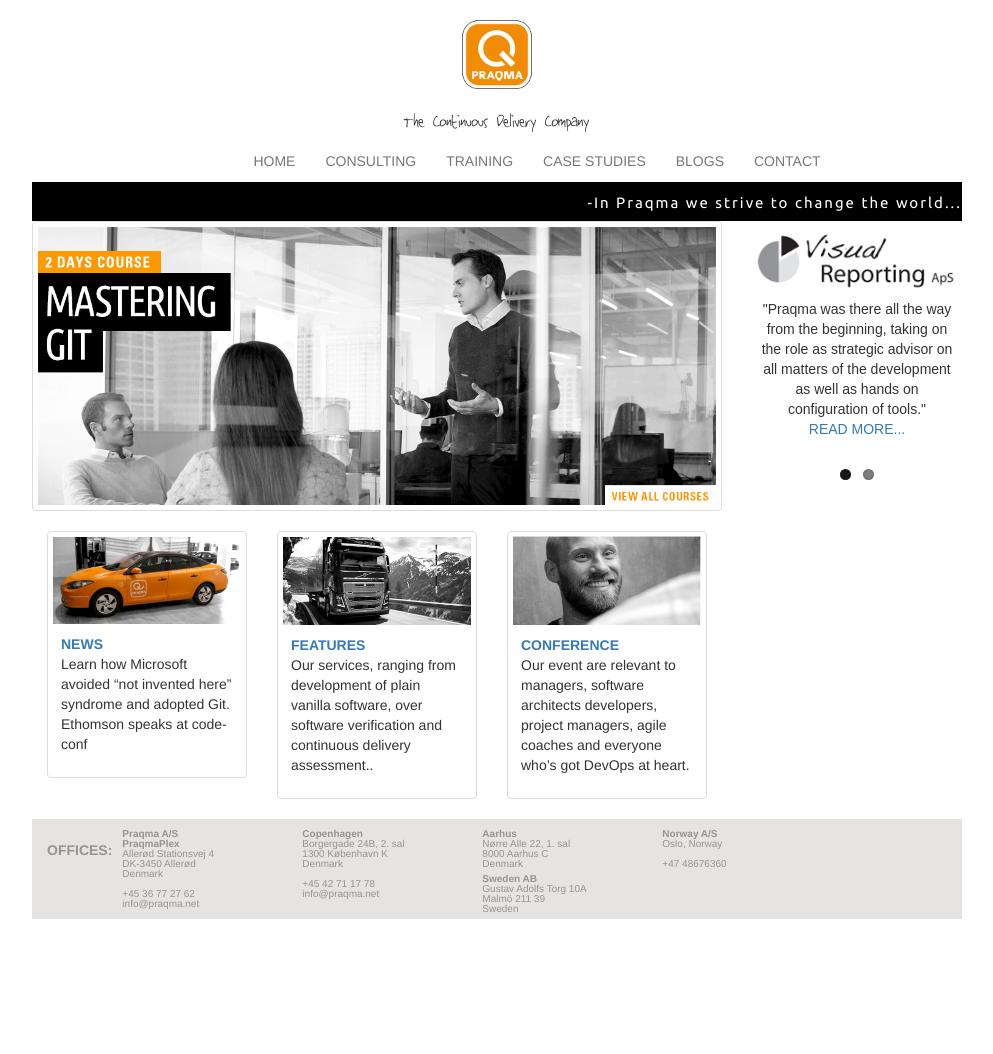
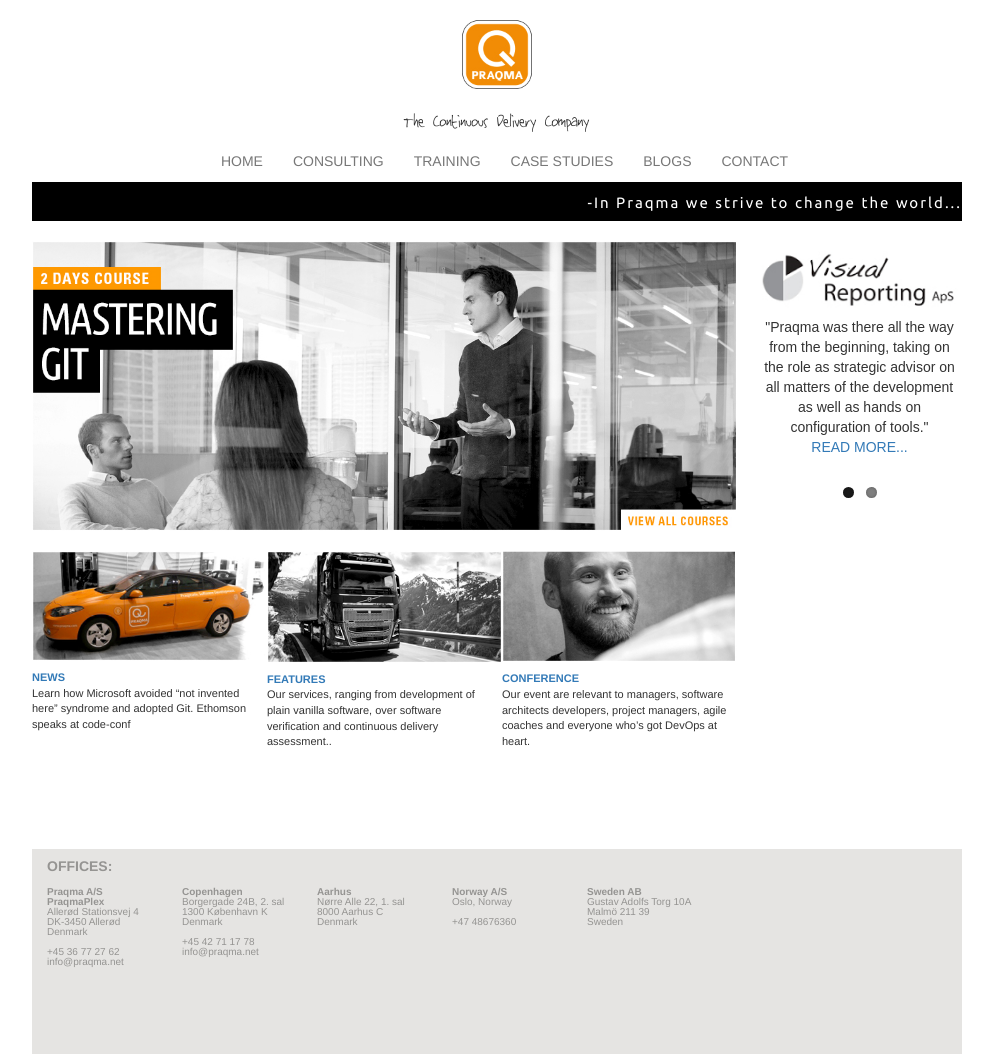
Before and after one commit to lakruzz/blogs, a Jekyll site: the page built from index.md, in a window 1280 px wide. Shown: the whole page, without its empty margins (143-1136 px from the left). Built offline with Jekyll 4.4.1, drawn with Linux system fonts in a browser that asks for light colours; before the commit the page ends 919 px from its top, so only the background shows below that.

Commit message:
Squashed commit of the following:
commit 168c882d9b4d37ed22ce179ad3d4d57c0a7e9d5b
Author: Ali <ali@praqma.net>
Date:   Tue Sep 29 16:18:13 2015 +0200

    margins improved...rspnsv footer imprved

commit 586922f75e6b694f4caeea516435eb92d70df1ae
Merge: 5f6a945 13f7240
Author: Ali <ali@praqma.net>
Date:   Tue Sep 29 09:54:19 2015 +0200

    Merge branch 'master' of github.com:Praqma/praqma.github.io

commit 5f6a945323bf8762182946db2a05d35705d155a8
Merge: c840067 18a497e
Author: Ali <ali@praqma.net>
Date:   Thu Sep 24 18:39:19 2015 +0200

    Merge branch 'master' of github.com:Praqma/praqma.github.io

commit c840067b1274e605f506363bf4b2be74063a2414
Merge: 11a0ad8 56f80d2
Author: Ali <ali@praqma.net>
Date:   Thu Sep 24 09:49:04 2015 +0200

    Merge branch 'master' of github.com:Praqma/praqma.github.io

commit 11a0ad8a5998055ee697936ca2ddf0d6939cddeb
Merge: e64c604 4719d15
Author: Ali <ali@praqma.net>
Date:   Wed Sep 23 09:38:04 2015 +0200

    Merge branch 'master' of github.com:Praqma/praqma.github.io

commit e64c604b00a52dafdac19bef7364a74413ed8eab
Merge: f1406ae 242918a
Author: Ali <ali@praqma.net>
Date:   Tue Sep 22 10:31:15 2015 +0200

    Merge branch 'master' of github.com:Praqma/praqma.github.io

commit f1406ae77365d92438be1e451b4522a4b740f28c
Merge: 53037c8 f52a08d
Author: Ali <ali@praqma.net>
Date:   Mon Sep 21 17:32:54 2015 +0200

    Merge branch 'master' of github.com:Praqma/praqma.github.io

commit 53037c8bc4a7dbc620909d76fc19ed51e149290c
Author: Ali <ali@praqma.net>
Date:   Mon Sep 21 17:16:14 2015 +0200

    style changes

commit 5815b97a466b6bdf8559d67922033de1a9409a2f
Author: Ali <ali@praqma.net>
Date:   Mon Sep 21 16:53:40 2015 +0200

    icon tray improved

```diff
--- a/_includes/announcements.html
+++ b/_includes/announcements.html
@@ -12,7 +12,7 @@
   <div class="small-view">
 
 
-    <div class="col-sm-6 col-md-4">
+    <div id="drop-1" class="col-sm-4 col-md-4">
       <div class="thumbnail">
         <img src="/images/news-pic.png" alt="">
         <div class="caption">
@@ -23,7 +23,7 @@
     </div>
 
 
-    <div class="col-sm-6 col-md-4">
+    <div id="drop-2" class="col-sm-4 col-md-4">
       <div class="thumbnail">
         <img src="/images/features-pic.png" alt="">
         <div class="caption">
@@ -34,7 +34,7 @@
     </div>
 
 
-    <div class="col-sm-6 col-md-4">
+    <div id="drop-3" class="col-sm-4 col-md-4">
       <div class="thumbnail">
         <img src="/images/conf-pic.png" alt="">
         <div class="caption">
--- a/_includes/footer.html
+++ b/_includes/footer.html
@@ -1,6 +1,5 @@
 <footer class="foot-wrapper container">
-
-        <p id="footer-heading">OFFICES:</p>
+<strong>OFFICES:<br/><br/></strong>
 
   <div class="footer-content">
     <strong class="address">Praqma A/S
--- a/_sass/praqma/banner.scss
+++ b/_sass/praqma/banner.scss
@@ -64,7 +64,6 @@
   text-align: center;
 }
 .container-fluid {
-  padding-left: 80px;
   padding-right: 0;
 }
 
@@ -75,4 +74,8 @@
   font-size: 10px;
 }
 }
+.container-fluid {
+  padding-left: 80px;
+  }
+
 }
--- a/_sass/praqma/main-view.scss
+++ b/_sass/praqma/main-view.scss
@@ -1,4 +1,27 @@
-// @charset "utf-8";
+@charset "utf-8";
+$small-view-font-size: 11px;
+.main-view {
+  padding-right: 0;
+}
+#drop-1,
+#drop-2,
+#drop-3 {
+  padding-left: 0;
+  padding-right: 0;
+}
+.inner-wrapper {
+  margin-top: 20px;
+  margin-bottom: 60px;
+  .thumbnail {
+    padding: 0;
+    border: none;
+    .caption {
+      padding-left: 0;
+      font-size: $small-view-font-size;
+    }
+  }
+}
+
 // $main-view-width: 70%;
 // $main-view-position: left;
 //
@@ -98,7 +121,20 @@
 // }
 //
 //
-// @media only screen and (max-width: 767px) {.main-view {
+@media only screen and (min-width: 768px) and (max-width: 959px) {.main-view {
+    padding-right: 20px;
+  }
+}
+@media only screen and (max-width: 767px) {.main-view {
+    padding-right: 15px;
+  }
+  .inner-wrapper {.thumbnail {.caption {
+        font-size: $small-view-font-size + 5;
+      }
+    }
+  }
+}
+
 // .large-pic{
 //   border: 1px solid #ddd;
 //   border-radius: 4px;
--- a/_sass/praqma/side-bar.scss
+++ b/_sass/praqma/side-bar.scss
@@ -8,6 +8,7 @@
 $content-position: 15px;
 $comments-font:  arial;
 .side-bar {
+  padding-left: 20px;
   // clear: $side-bar-position;
   // width: $side-bar-width;
   // float: $side-bar-position;
@@ -41,7 +42,10 @@
 
 /* All Mobile Sizes (devices and browser) */
 @media only screen and (max-width: 767px) {
-  // .side-bar {
+  .side-bar {
+padding-left: 20px;
+}
+}
   //   clear: $side-bar-position;
   //   width: 200px;
   //   display: block;
@@ -55,4 +59,3 @@
   //     margin-top: 10px;
   //     margin-bottom: 10px;
   // }
-}
--- a/css/praqma-styles.scss
+++ b/css/praqma-styles.scss
@@ -11,6 +11,8 @@
 $margin: auto;
 $footer-color: #e5e4e2;
 $footer-font-size: 10px;
+$footer-hieght:200px;
+
 body {
   background-color: $canvas-color;
   height: 100%;
@@ -37,14 +39,8 @@
   text-align: center;
 }
 
-// .inner-wrapper {
-//   clear: both;
-//   position: relative;
-//   display: block;
-//   width: 100%;
-//   height: 100%;
-// }
 .foot-wrapper {
+height: $footer-hieght;
   clear: both;
   position: relative;
   display: block;
@@ -56,21 +52,13 @@
   color: $footer-color - 80;
   line-height: 1;
 
-    p {
-      display: block;
-      float: left;
-      line-height: 3;
-      font-weight: bold;
-      margin-bottom: 0;
-    }
-
-  .footer-content {
+    .footer-content {
     padding-right: 0;
-    padding-left: 10px;
+    padding-left: 0px;
     padding-bottom: 5px;
     position: relative;
     display: block;
-    width: 20%;
+    width: 15%;
     text-align: left;
     font-size: $footer-font-size;
     float: left;
@@ -123,12 +111,15 @@
       }
     }
   }
-  .foot-wrapper {.footer-content {
-      visibility: hidden;
-      font-size: 9px;
-      // .address {
-      //   visibility: visible;
-      // }
+  .foot-wrapper {
+height: auto;
+    .footer-content {
+font-size: 9px;
+visibility: hidden;
+.address   {
+  visibility: visible;
+      }
+
     }
   }
 }
```
Also changed, not shown: 1 other file.
